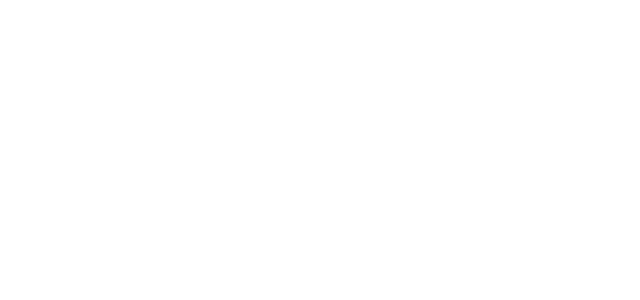
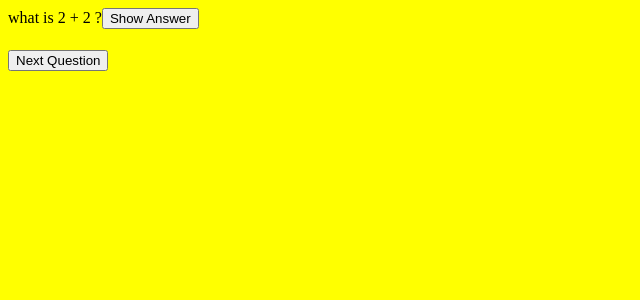
Before and after one commit to ttakeyaya/mern-project, a React (Create React App) app in the folder frontend/: page / in a window 1280 px wide. Shown: the top 300 px of the page, without its empty margins (0-640 px from the left). Built offline with nearby package versions, Linux system fonts and the light colour scheme.

Commit message:
Add basic functionality of flash card

```diff
--- /dev/null
+++ b/frontend/src/App.css
@@ -0,0 +1,7 @@
+body {
+  background-color: yellow;
+}
+
+.card-invisible {
+  visibility: hidden;
+}
--- a/frontend/src/App.js
+++ b/frontend/src/App.js
@@ -1,6 +1,6 @@
 import React, { useState } from 'react';
 import CardList from './CardList';
-
+import './App.css';
 const SAMPLE = [
   {
     id: 1,
--- a/frontend/src/Card.jsx
+++ b/frontend/src/Card.jsx
@@ -1,7 +1,20 @@
-import React from 'react';
+import React, { useState } from 'react';
 
-function Card() {
-  return <div>Card</div>;
+function Card({ card, isVisible }) {
+  const [showAnswer, setShowAnswer] = useState(false);
+  const onClickAnswerHandler = (e) => {
+    e.preventDefault();
+    setShowAnswer(!showAnswer);
+  };
+  return (
+    <div className={isVisible ? 'card' : 'card-invisible'}>
+      {card.question}
+      {showAnswer ? card.answer : ''}
+      <button onClick={onClickAnswerHandler}>
+        {showAnswer ? 'Close' : 'Show Answer'}
+      </button>
+    </div>
+  );
 }
 
 export default Card;
--- a/frontend/src/CardList.jsx
+++ b/frontend/src/CardList.jsx
@@ -1,8 +1,28 @@
-import React from 'react';
+import React, { useState } from 'react';
 import Card from './Card';
 
 function CardList({ cards }) {
-  return <></>;
+  const [currentIndex, setCurrentIndex] = useState(0);
+
+  const goToNext = () => {
+    const isLastCard = currentIndex === cards.length - 1;
+    const newIndex = isLastCard ? 0 : currentIndex + 1;
+    setCurrentIndex(newIndex);
+  };
+  return (
+    <>
+      {cards.map((card, index) => {
+        return (
+          <Card
+            card={card}
+            key={card.id}
+            isVisible={index === currentIndex ? true : false}
+          />
+        );
+      })}
+      <button onClick={goToNext}>Next Question</button>
+    </>
+  );
 }
 
 export default CardList;
```
